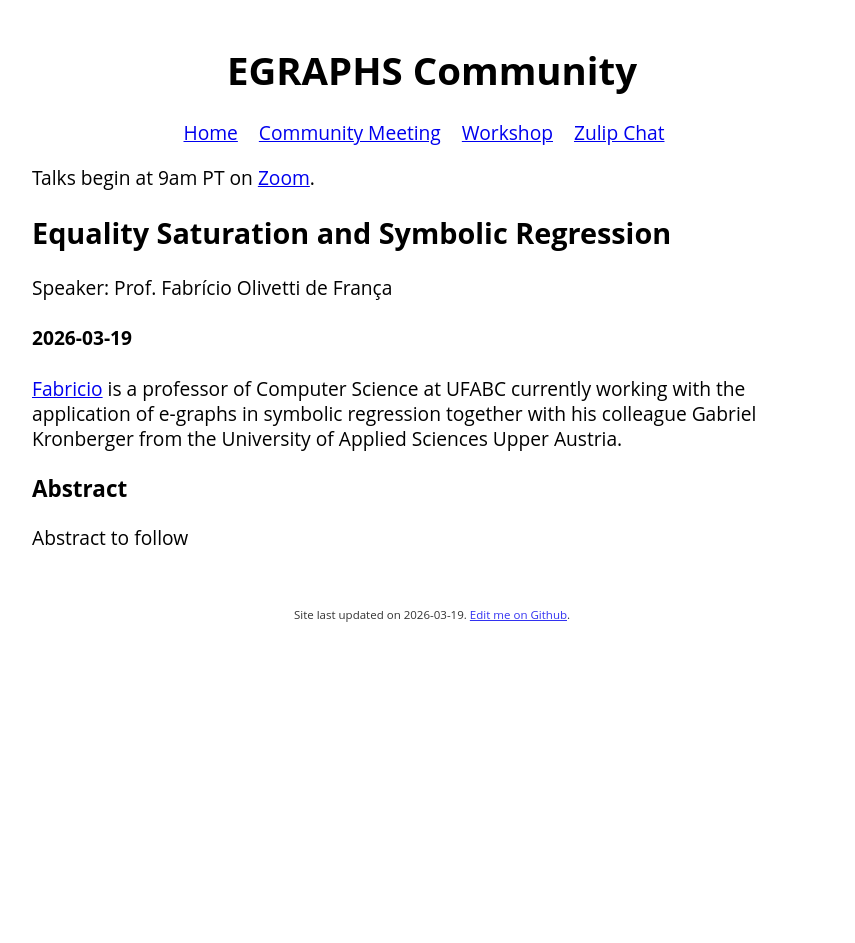
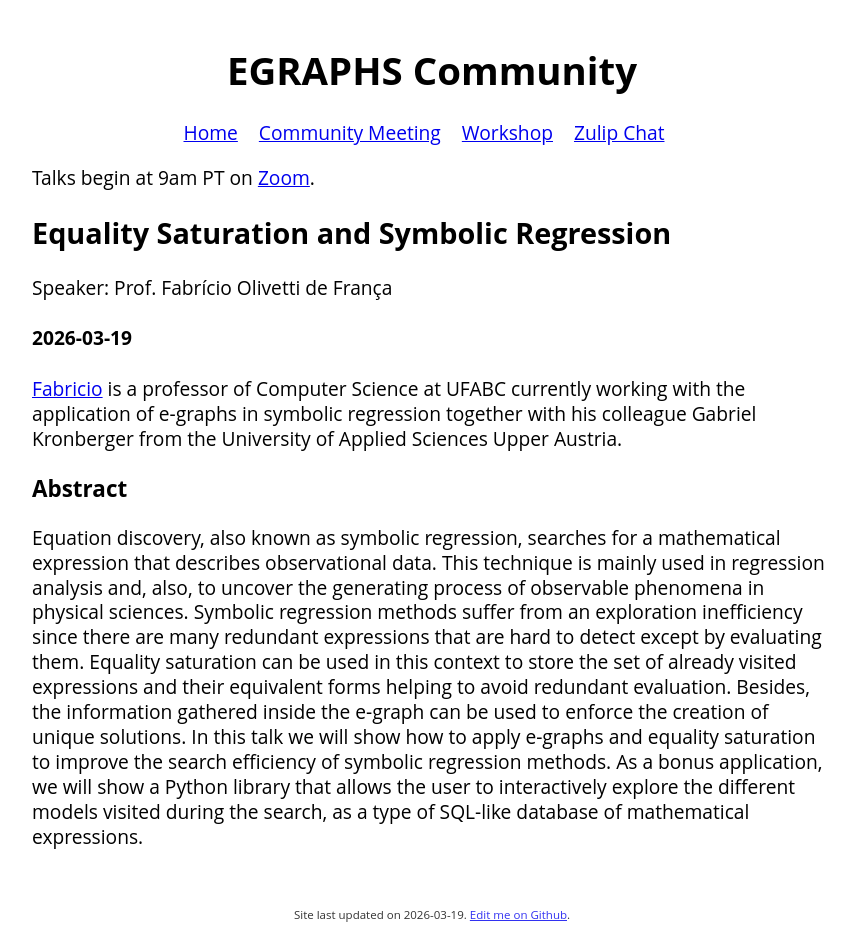
Before and after one commit to egraphs-community/egraphs-community.github.io, a Jekyll site: the page built from meeting/_posts/2026-03-19-symbolic-regression.md, in a window 1280 px wide. Shown: the whole page, without its empty margins (208-1063 px from the left). Built offline with Jekyll 4.4.1, drawn with Linux system fonts in a browser that asks for light colours; before the commit the page ends 900 px from its top, so only the background shows below that.

Commit message:
Add abstract for symbolic regression talk
Added abstract explaining symbolic regression and the use of e-graphs to improve search efficiency.

```diff
--- a/meeting/_posts/2026-03-19-symbolic-regression.md
+++ b/meeting/_posts/2026-03-19-symbolic-regression.md
@@ -11,4 +11,7 @@ speaker: "Prof. Fabrício Olivetti de França"
 
 ### Abstract
 
-Abstract to follow
+Equation discovery, also known as symbolic regression, searches for a mathematical expression that describes observational data. This technique is mainly used in regression analysis and, also, to uncover the generating process of observable phenomena in physical sciences.
+Symbolic regression methods suffer from an exploration inefficiency since there are many redundant expressions that are hard to detect except by evaluating them.
+Equality saturation can be used in this context to store the set of already visited expressions and their equivalent forms helping to avoid redundant evaluation. Besides, the information gathered inside the e-graph can be used to enforce the creation of unique solutions.
+In this talk we will show how to apply e-graphs and equality saturation to improve the search efficiency of symbolic regression methods. As a bonus application, we will show a Python library that allows the user to interactively explore the different models visited during the search, as a type of SQL-like database of mathematical expressions.
```
